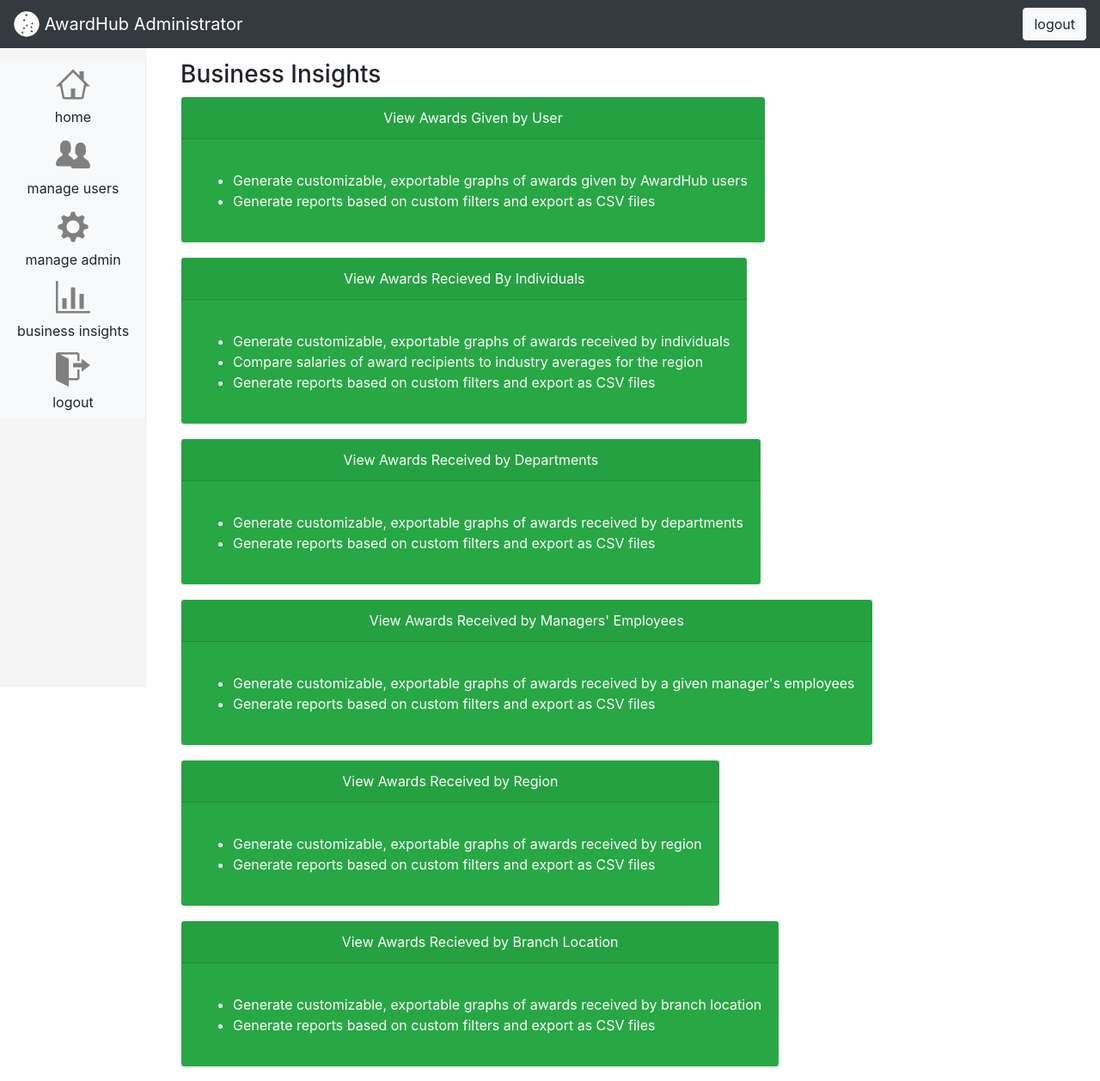
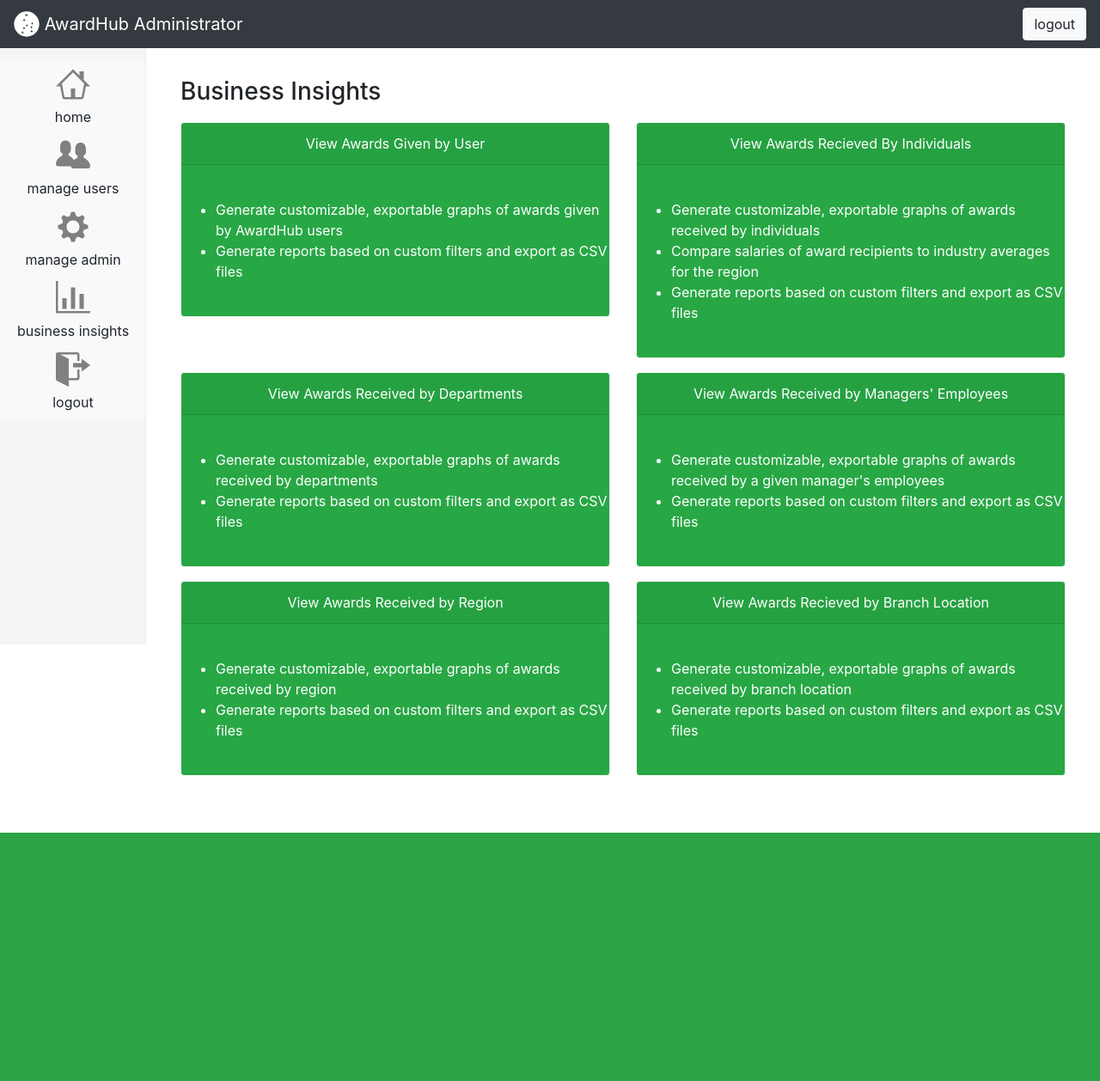
Before and after one commit to fyet/CS-467-S2018, a PHP site: page /admin-biz.php in a window 1280 px wide. Shown: the whole page at 86% size. After the commit the page ends 969 px from the top, so only its background shows below. Run offline with PHP 8.4, Linux system fonts and the light colour scheme; some libraries are stand-ins or nearby versions.

Commit message:
Adjusted responsiveness min-width and added styling for report controls

```diff
--- a/public_html/styles/custom.css
+++ b/public_html/styles/custom.css
@@ -2,7 +2,26 @@
   padding-top: 50px;
 }
 
-/* Sidebar */
+/************** start mobile/general card styling *******************/
+.card-deck {
+  margin-top: 10px;
+}
+
+.card {
+  min-width: 300px;
+  max-width: 500px;
+}
+
+.card-wrapper:hover {
+  background-color: rgba(0, 0, 0, 0.3); /*darken on hover*/
+}
+
+.card-body {
+  display: none;
+}
+/************** end mobile/general card styling **********************/
+
+/************** start mobile/general sidebar styling *****************/
 #sidebar { /*mobile version*/
     position: fixed;
     top: 51px;
@@ -11,6 +30,7 @@
     z-index: 1000;
     display: block;
     padding-top: 5px;
+    margin-bottom: 50px;
     overflow-x: hidden;
     overflow-y: auto; /* Scrollable contents if viewport is shorter than content. */
     background-color: #f5f5f5;
@@ -31,7 +51,24 @@
 #sidebar a {
   width: 50px;
 }
-@media (min-width: 768px) { /*desktop verions*/
+/************** end mobile/general sidebar styling *****************/
+
+.page-content {
+  padding-right: 15px;
+  padding-left: 65px;
+  padding-top: 20px;
+  padding-bottom: 50px;
+}
+
+/************** start mobile/general bottom report nav styling *****/
+#reportControls {
+  padding-right: 15px;
+  padding-left: 65px;
+}
+/************** end mobile/general bottom report nav styling *****/
+
+
+@media (min-width: 860px) { /*desktop version*/
     #sidebar {
         padding-top: 20px;
         width: 170px;
@@ -47,17 +84,16 @@
     #sidebar .sidebar-text {
       display: block;
     }
+    .card-body {
+      display: initial;
+    }
+    .page-content {
+      padding-top: 40px;
+      padding-right: 40px;
+      padding-left: 210px;
+    }
+    #reportControls {
+      padding-right: 40px;
+      padding-left: 210px;
+    }
 }
-
-.page-content { /*mobile version*/
-  padding-right: 15px;
-  padding-left: 65px;
-}
-
-@media (min-width: 768px) { /*desktop version*/
-  .page-content {
-    padding-top: 20px;
-    padding-right: 40px;
-    padding-left: 210px;
-  }
-}
```
